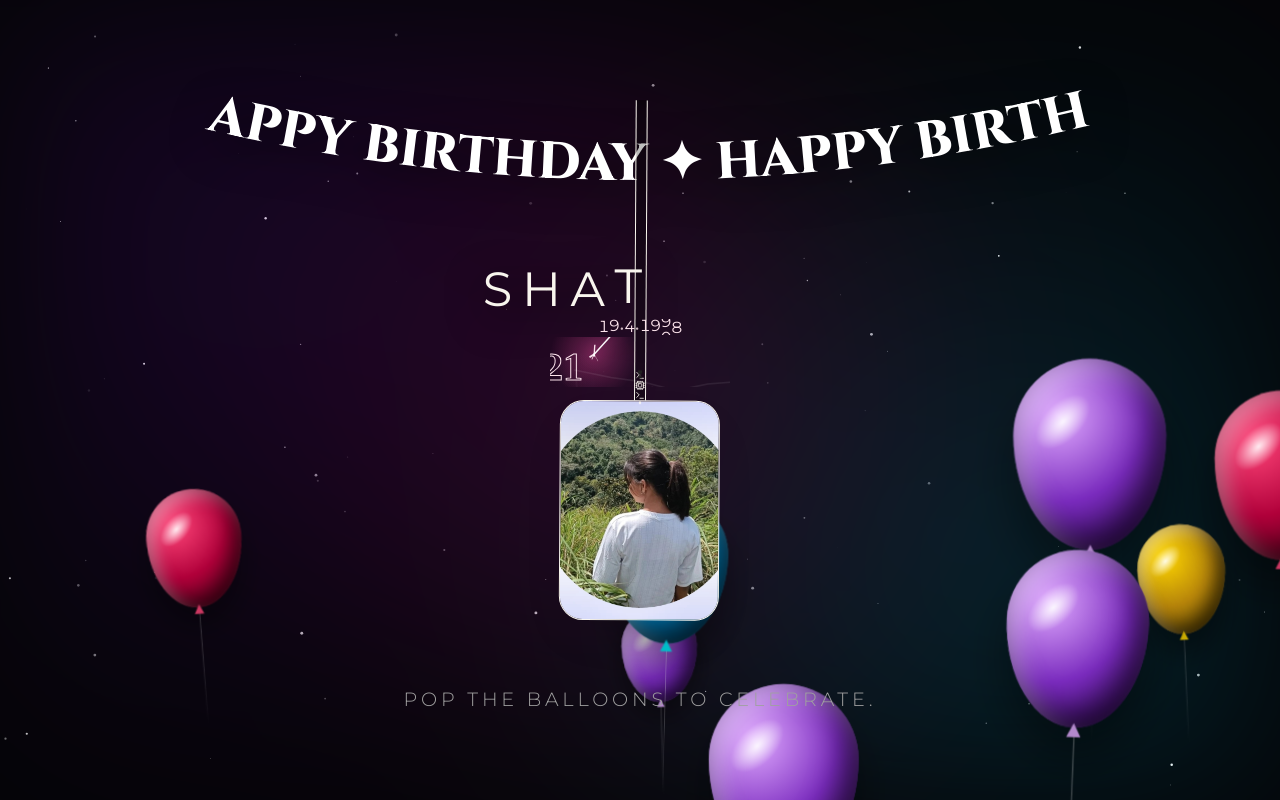
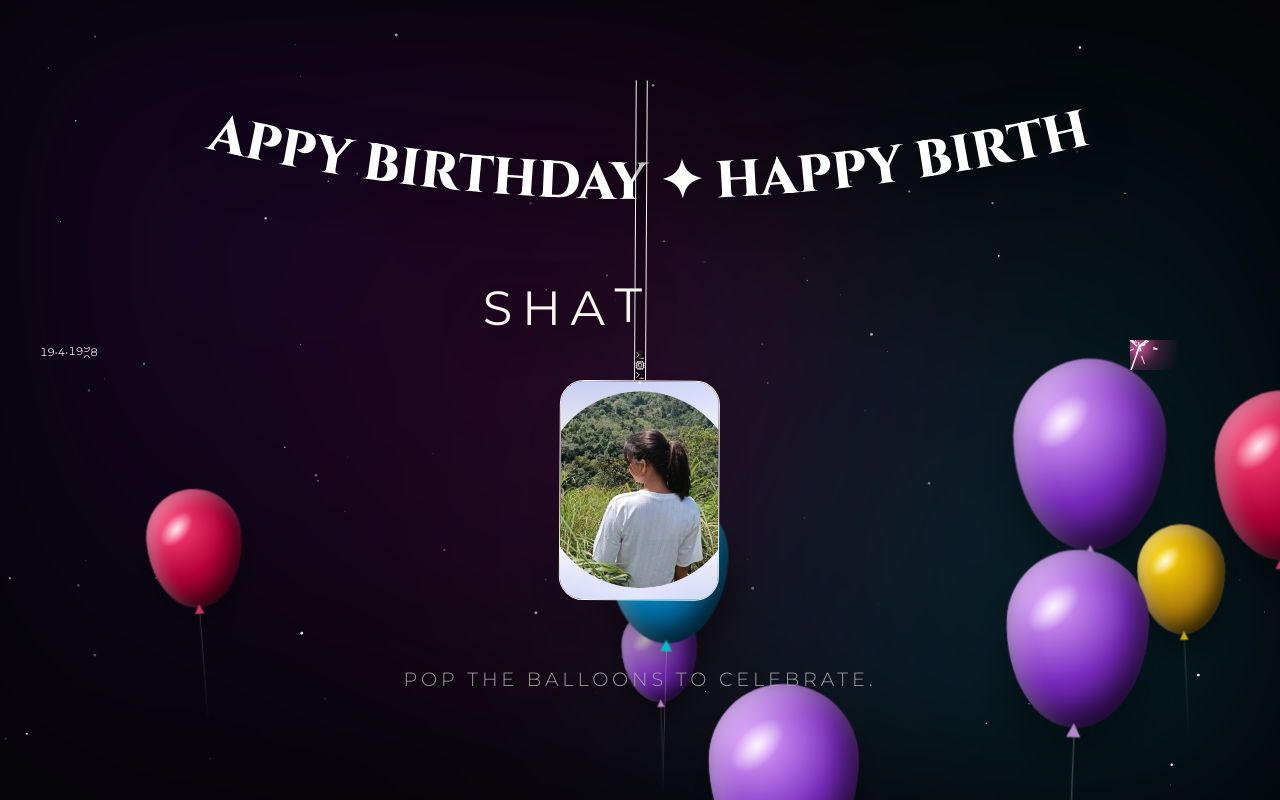
Before and after one commit to Sasi-Yuji/birthday, a React (Vite) app: page / in a window 1280 px wide. Both pictures are taken after a click on the button "BEGIN EXPERIENCE". Built offline with nearby package versions, Linux system fonts and the light colour scheme.

Commit message:
Initial commit

```diff
--- a/src/components/SceneBalloons.jsx
+++ b/src/components/SceneBalloons.jsx
@@ -82,32 +82,32 @@ const SceneBalloons = ({ onComplete }) => {
         />
 
         {/* Birthday Details - Adjusted Layout to clear Lanyard String */}
-        <div className="flex flex-col md:flex-row items-center justify-center w-full max-w-[95vw] md:max-w-5xl z-30 drop-shadow-md gap-4 md:gap-0">
+        <div className="flex flex-row items-center justify-between w-full px-4 sm:px-16 md:px-32 max-w-[100vw] md:max-w-5xl z-30 drop-shadow-md gap-0">
           {/* Left Side: Date + Star */}
-          <div className="flex-1 flex justify-center md:justify-end md:pr-48 items-center">
-            <div className="flex items-center justify-center font-cinzel font-bold text-[#fce4ec] opacity-100 text-[16px] sm:text-[18px] md:text-[22px]">
-              <div className="px-3 sm:px-6 md:px-10">
+          <div className="flex items-center justify-start">
+            <div className="flex items-center justify-center font-cinzel font-bold text-[#fce4ec] opacity-100 text-[11px] sm:text-[18px] md:text-[22px]">
+              <div className="px-1 sm:px-4 md:px-8">
                 <Counter end={20} duration={2} className="text-[#fce4ec] px-0 w-auto tracking-normal" />
               </div>
-              <span className="text-pink-300 opacity-80 text-[16px] sm:text-[18px] md:text-[22px] mx-1 md:mx-4">&bull;</span>
-              <div className="px-3 sm:px-6 md:px-10">
+              <span className="text-pink-300 opacity-80 text-[11px] sm:text-[18px] md:text-[22px] mx-0.5 sm:mx-2 md:mx-4">&bull;</span>
+              <div className="px-1 sm:px-4 md:px-8">
                 <Counter end={5} duration={2} className="text-[#fce4ec] px-0 w-auto tracking-normal" />
               </div>
-              <span className="text-pink-300 opacity-80 text-[16px] sm:text-[18px] md:text-[22px] mx-1 md:mx-4">&bull;</span>
-              <div className="px-3 sm:px-6 md:px-10">
+              <span className="text-pink-300 opacity-80 text-[11px] sm:text-[18px] md:text-[22px] mx-0.5 sm:mx-2 md:mx-4">&bull;</span>
+              <div className="px-1 sm:px-4 md:px-8">
                 <Counter end={2005} duration={2} className="text-[#fce4ec] px-0 w-auto tracking-normal" />
               </div>
             </div>
             {/* Star hidden on mobile if too crowded, or kept for flair */}
-            <span className="text-pink-400 text-[20px] md:text-[26px] shrink-0 ml-4 md:ml-12 hidden sm:block">✦</span>
+            <span className="text-pink-400 text-[16px] sm:text-[20px] md:text-[26px] shrink-0 ml-1 sm:ml-4 md:ml-12 hidden sm:block">✦</span>
           </div>
 
           {/* Right Side: Age */}
-          <div className="flex-1 flex justify-center md:justify-start md:pl-48">
+          <div className="flex items-center justify-end transform translate-y-[3px] sm:translate-y-[4px]">
             <LightningText
               text="21 YEARS"
-              size={window.innerWidth < 768 ? 32 : 40}
-              className="w-[180px] h-[50px] sm:w-[200px] sm:h-[60px] md:w-[240px] md:h-[60px]"
+              size={window.innerWidth < 768 ? 20 : 40}
+              className="w-[110px] h-[30px] sm:w-[200px] sm:h-[60px] md:w-[240px] md:h-[60px]"
             />
           </div>
         </div>
--- a/src/components/SceneCake.jsx
+++ b/src/components/SceneCake.jsx
@@ -111,7 +111,7 @@ const SceneCake = ({ onComplete }) => {
       candle.position.set(pos[0], 4.5, pos[1]);
       scene.add(candle);
 
-      const fGeo = new THREE.SphereGeometry(0.25, 16, 16); // Increased flame size
+      const fGeo = new THREE.SphereGeometry(0.4, 16, 16); // Increased flame size
       const flame = new THREE.Mesh(fGeo, new THREE.MeshBasicMaterial({ color: 0xffcc00 }));
       flame.position.set(pos[0], 5.2, pos[1]);
       flame.userData = { active: true, index: i };
@@ -200,7 +200,7 @@ const SceneCake = ({ onComplete }) => {
               initial={{ opacity: 0, y: -20 }}
               animate={{ opacity: 1, y: 0 }}
               exit={{ opacity: 0, scale: 0.5 }}
-              className="absolute top-[10%] z-30 flex flex-col items-center pointer-events-none"
+              className="absolute top-[-20px] z-30 flex flex-col items-center pointer-events-none"
             >
               <div className="bg-white/10 backdrop-blur-md border border-white/20 px-4 py-2 rounded-full mb-2">
                 <span className="text-[10px] uppercase tracking-widest text-white/80 font-bold">Tap the flames</span>
--- a/src/components/SceneGallery.jsx
+++ b/src/components/SceneGallery.jsx
@@ -43,7 +43,7 @@ const SceneGallery = ({ onComplete }) => {
       </div>
 
       {/* Button */}
-      <div className="relative z-40 mt-auto mb-10 flex flex-col items-center gap-4">
+      <div className="relative z-40 mt-auto mb-24 flex flex-col items-center gap-4">
         {showContinue && (
           <>
             <button
```
